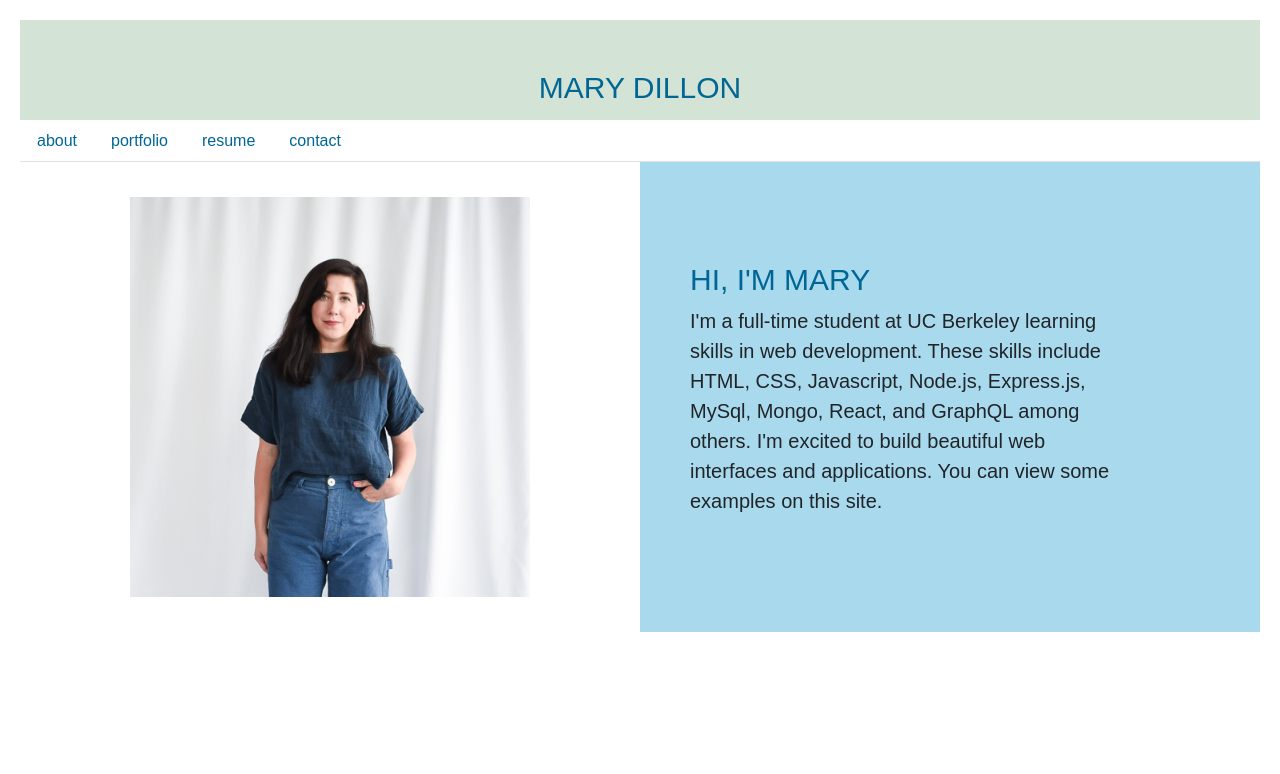
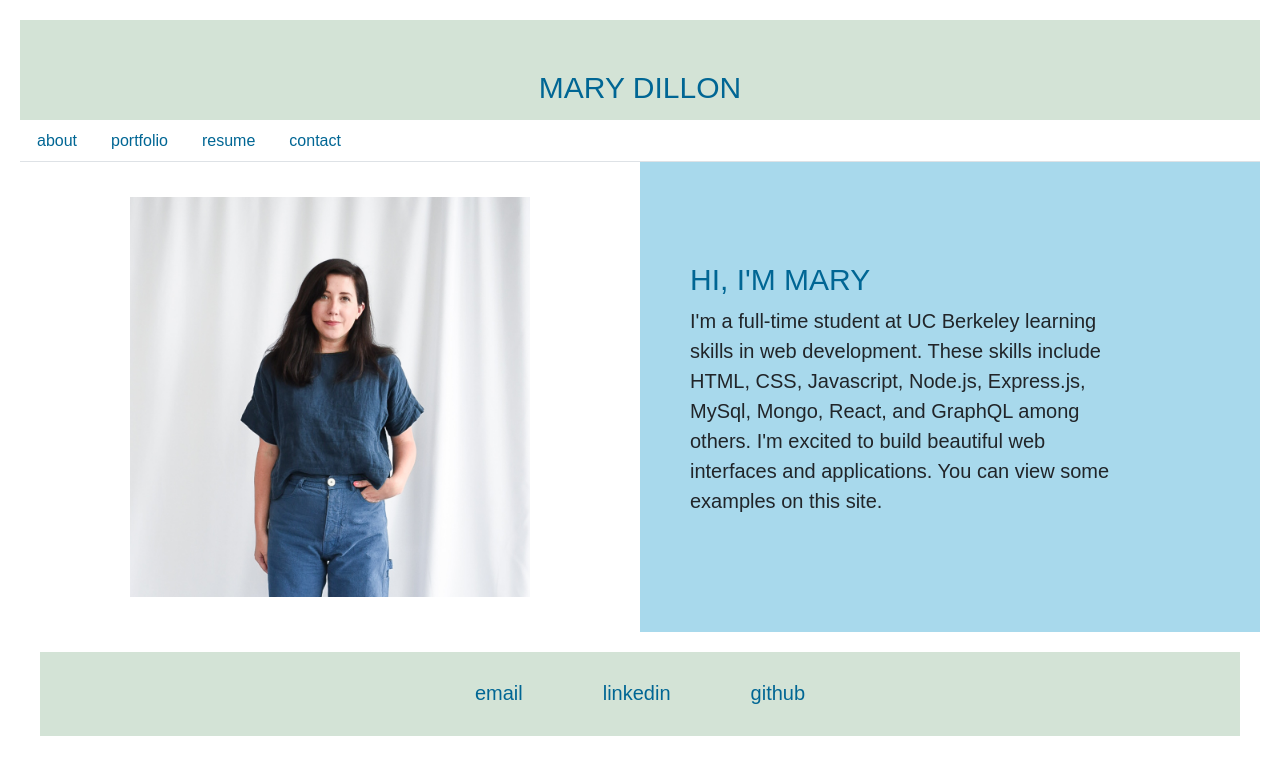
Before and after one commit to mardill/react-portfolio, a React (Create React App) app: page / in a window 1280 px wide. Shown: the top 774 px of the page. Built offline with nearby package versions, Linux system fonts and the light colour scheme.

Commit message:
fixes footer not showing

```diff
--- a/src/App.js
+++ b/src/App.js
@@ -1,5 +1,5 @@
 import React from "react";
-import PortfolioContainer from "./components/Project";
+import Project from "./components/Project";
 import Header from './components/Header';
 import Footer from './components/Footer';
 
@@ -7,7 +7,9 @@ function App () {
     return (
         <div>
             <Header />
-            <PortfolioContainer />
+            <Project />
+            <Footer />
+
         </div>
     );
 }
```
